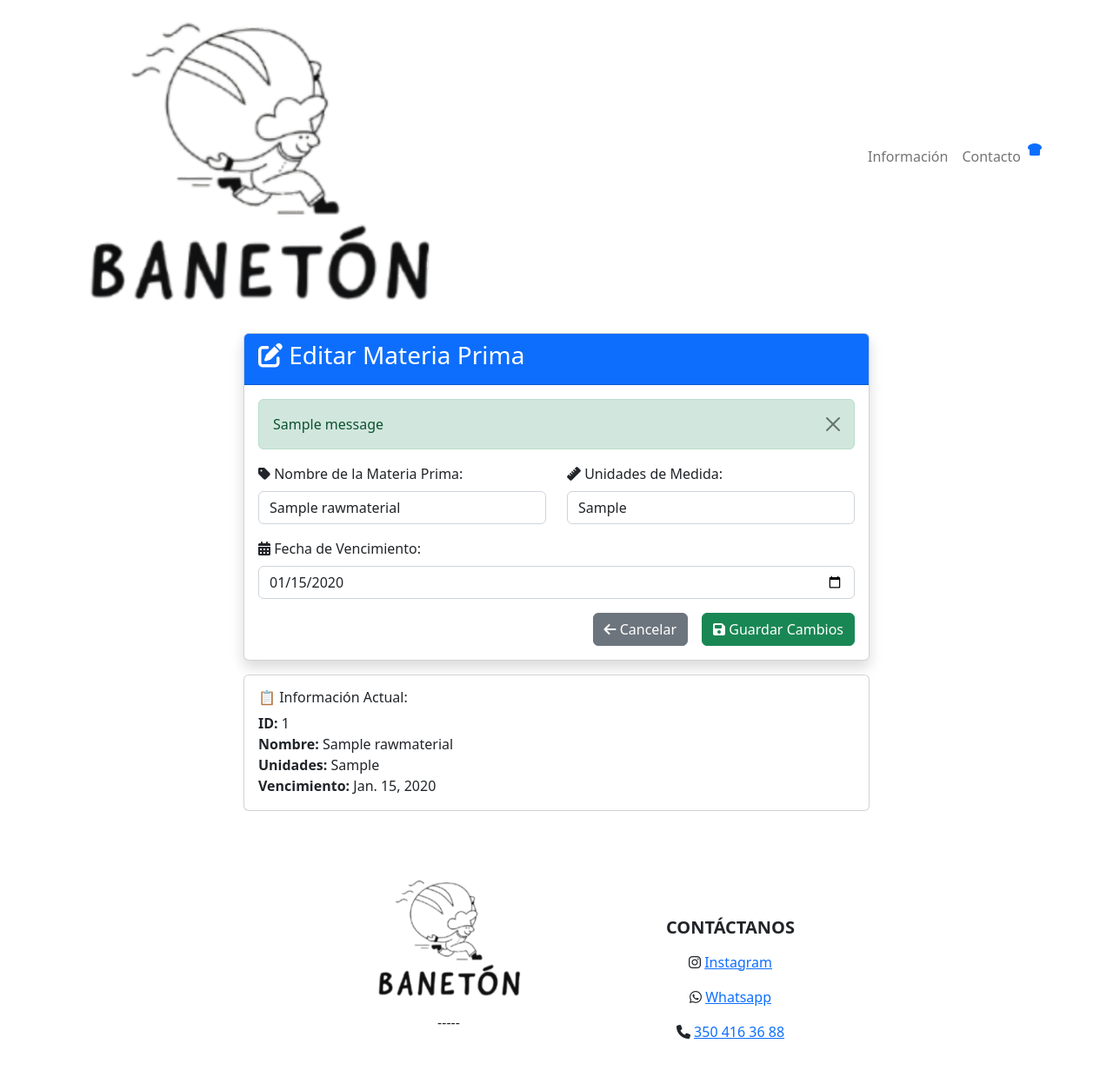
After one commit to ssabogall/Trabajo_P1, a Django app: template inventory/templates/inventory/editar_materia_prima.html in a window 1280 px wide. The commit adds this page. Shown: the whole page at 87% size. Run offline with Django 5.2, Linux system fonts and the light colour scheme; the template is opened without the code that fills it: values that come from a table or form of the project are taken from there, others are empty; tables that the repository leaves empty hold one stand-in row (values such as "Sample post"); one stand-in notice (Sample message) is shown; some libraries are stand-ins or nearby versions; some web fonts are replaced.

Commit message:
changes in the button edit product, more exactly in your funcionality and fine use

```diff
--- /dev/null
+++ b/inventory/templates/inventory/editar_materia_prima.html
@@ -0,0 +1,81 @@
+{% extends 'base.html' %}
+
+{% block content %}
+<div class="container mt-4">
+    <div class="row justify-content-center">
+        <div class="col-md-8">
+            <div class="card shadow">
+                <div class="card-header bg-primary text-white">
+                    <h3><i class="fas fa-edit"></i> Editar Materia Prima</h3>
+                </div>
+                <div class="card-body">
+                    {% if messages %}
+                        {% for message in messages %}
+                            <div class="alert alert-{{ message.tags }} alert-dismissible fade show" role="alert">
+                                {{ message }}
+                                <button type="button" class="btn-close" data-bs-dismiss="alert"></button>
+                            </div>
+                        {% endfor %}
+                    {% endif %}
+
+                    <form method="post">
+                        {% csrf_token %}
+                        <div class="row">
+                            <div class="col-md-6">
+                                <div class="mb-3">
+                                    <label for="name" class="form-label">
+                                        <i class="fas fa-tag"></i> Nombre de la Materia Prima:
+                                    </label>
+                                    <input type="text" class="form-control" id="name" name="name"
+                                           value="{{ raw_material.name }}" required>
+                                </div>
+                            </div>
+
+                            <div class="col-md-6">
+                                <div class="mb-3">
+                                    <label for="units" class="form-label">
+                                        <i class="fas fa-ruler"></i> Unidades de Medida:
+                                    </label>
+                                    <input type="text" class="form-control" id="units" name="units"
+                                           value="{{ raw_material.units }}" placeholder="kg, litros, unidades..."
+                                           required>
+                                </div>
+                            </div>
+                        </div>
+
+                        <div class="mb-3">
+                            <label for="exp_date" class="form-label">
+                                <i class="fas fa-calendar-alt"></i> Fecha de Vencimiento:
+                            </label>
+                            <input type="date" class="form-control" id="exp_date" name="exp_date"
+                                   value="{{ raw_material.exp_date|date:'Y-m-d' }}" required>
+                        </div>
+
+                        <div class="d-grid gap-2 d-md-flex justify-content-md-end">
+                            <a href="{% url 'inventory:inventory' %}" class="btn btn-secondary me-md-2">
+                                <i class="fas fa-arrow-left"></i> Cancelar
+                            </a>
+                            <button type="submit" class="btn btn-success">
+                                <i class="fas fa-save"></i> Guardar Cambios
+                            </button>
+                        </div>
+                    </form>
+                </div>
+            </div>
+
+            <!-- Info actual -->
+            <div class="card mt-3">
+                <div class="card-body">
+                    <h6>📋 Información Actual:</h6>
+                    <ul class="list-unstyled mb-0">
+                        <li><strong>ID:</strong> {{ raw_material.id }}</li>
+                        <li><strong>Nombre:</strong> {{ raw_material.name }}</li>
+                        <li><strong>Unidades:</strong> {{ raw_material.units }}</li>
+                        <li><strong>Vencimiento:</strong> {{ raw_material.exp_date }}</li>
+                    </ul>
+                </div>
+            </div>
+        </div>
+    </div>
+</div>
+{% endblock %}
--- a/inventory/templates/inventory/inventory.html
+++ b/inventory/templates/inventory/inventory.html
@@ -48,7 +48,7 @@
                         <button class="btn btn-outline-primary btn-sm" onclick="customUpdate({{ item.raw_material.id }})">
                             <i class="fas fa-edit"></i> Cantidad Personalizada
                         </button>
-                        <a href="{% url 'inventory:editar_materia' item.raw_material.id %}" class="btn btn-outline-secondary btn-sm">
+                        <a href="{% url 'inventory:editar_materia' item.raw_material.id %}" class="btn btn-outline-warning btn-sm">
                             <i class="fas fa-edit"></i> Editar Materia Prima
                         </a>
                     </div>
```
Also changed, not shown: inventory/views.py (+24 -10 lines), inventory/admin_new.py (added), inventory/models_unified.py (added), inventory/templates/inventory/inventory_unified.html (added), inventory/views_unified.py (added).
